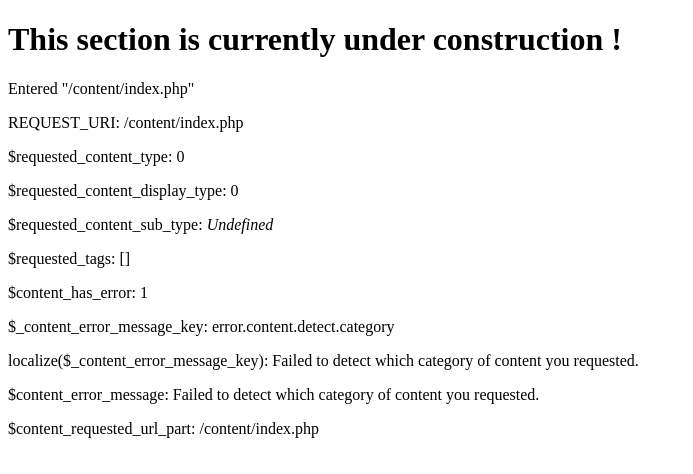
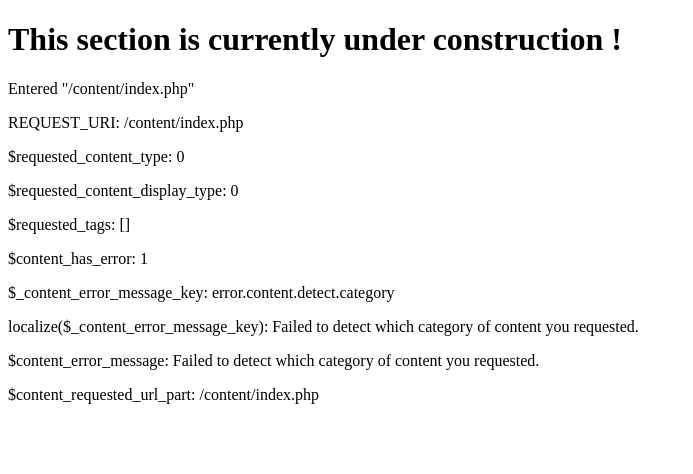
Before and after one commit to aziascreations/Web-NibblePoker, a PHP site: page /content/index.php in a window 1280 px wide. Shown: the top 474 px of the page, without its empty margins (0-693 px from the left). Run offline with PHP 8.4, Linux system fonts and the light colour scheme.

Commit message:
Removed leftovers Update content.php and index.php

```diff
--- a/commons/content.php
+++ b/commons/content.php
@@ -18,27 +18,11 @@ abstract class ContentDisplayType {
     const ARTICLE = 2;
     const APPLICATION = 3;
 }
-/*abstract class ContentSubType {
-	const NONE = CONTENT_NONE;
-    const PUREBASIC = 1;
-    const PYTHON = 2;
-    const JAVA = 3;
-    const OTHER_LANGUAGE = 4;
-    const APPLICATION = 5;
-    const TOOL = 6;
-    const TUTORIAL = 7;
-    const IOT = 8;
-    const EXPERIMENTS = 9;
-    const HAM = 10;
-    const ALL = 11;
-    const DOCKER = 11;
-}*/
 
 // Preparing default variables.
 $requested_content_type = ContentType::NONE;
 $requested_content_display_type = ContentDisplayType::NONE;
 $requested_tags = array();
-//$requested_content_sub_type = ContentSubType::NONE;
 $content_has_error = false;
 $_content_error_message_key = "error.content.none";
 $content_error_message = "";
@@ -75,30 +59,21 @@ if($requested_content_type == ContentType::BLOG) {
 
 	if(str_starts_with($content_requested_url_part, "/applications/")) {
 		$requested_tags[] = "application";
-		//$requested_content_sub_type = ContentSubType::APPLICATION;
 	} elseif(str_starts_with($content_requested_url_part, "/tutorials/")) {
 		$requested_tags[] = "tutorial";
-		//$requested_content_sub_type = ContentSubType::TUTORIAL;
 	} elseif(str_starts_with($content_requested_url_part, "/tools/")) {
 		$requested_tags[] = "tool";
-		//$requested_content_sub_type = ContentSubType::TOOL;
 	} elseif(str_starts_with($content_requested_url_part, "/purebasic/")) {
 		$requested_tags[] = "purebasic";
-		//$requested_content_sub_type = ContentSubType::PUREBASIC;
 	} elseif(str_starts_with($content_requested_url_part, "/python/")) {
 		$requested_tags[] = "python";
-		//$requested_content_sub_type = ContentSubType::PYTHON;
 	} elseif(str_starts_with($content_requested_url_part, "/java/")) {
 		$requested_tags[] = "java";
-		//$requested_content_sub_type = ContentSubType::JAVA;
 	} elseif(str_starts_with($content_requested_url_part, "/others/")) {
 		$requested_tags[] = "miscellaneous";
-		//$requested_content_sub_type = ContentSubType::OTHER_LANGUAGE;
 	} elseif(str_starts_with($content_requested_url_part, "/docker/")) {
 		$requested_tags[] = "docker";
-		//$requested_content_sub_type = ContentSubType::DOCKER;
 	} else {
-		//$requested_content_sub_type = ContentSubType::ALL;
 		$content_has_error = true;
 		$_content_error_message_key = "error.content.detect.subtype";
 		goto content_end;
@@ -110,15 +85,11 @@ if($requested_content_type == ContentType::BLOG) {
 
 	if(str_starts_with($content_requested_url_part, "/iot/")) {
 		$requested_tags[] = "iot";
-		$requested_content_sub_type = ContentSubType::IOT;
 	} elseif(str_starts_with($content_requested_url_part, "/experiments/")) {
 		$requested_tags[] = "experiment";
-		$requested_content_sub_type = ContentSubType::EXPERIMENTS;
 	} elseif(str_starts_with($content_requested_url_part, "/ham/")) {
 		$requested_tags[] = "ham";
-		$requested_content_sub_type = ContentSubType::HAM;
 	} else {
-		//$requested_content_sub_type = ContentSubType::ALL;
 		$content_has_error = true;
 		$_content_error_message_key = "error.content.detect.subtype";
 		goto content_end;
@@ -132,7 +103,6 @@ if($requested_content_display_type == ContentDisplayType::NONE) {
 	goto content_end;
 }
 
-//if($requested_content_type != ContentType::BLOG && $requested_content_sub_type == ContentSubType::NONE) {
 if(count($requested_tags) == 0) {
 	// Failed to detect the subtype of content requested when not a blog post.
 	$content_has_error = true;
--- a/content/index.php
+++ b/content/index.php
@@ -17,7 +17,6 @@
 	<p>REQUEST_URI: <?php echo($_SERVER['REQUEST_URI']); ?></p>
 	<p>$requested_content_type: <?php echo($requested_content_type); ?></p>
 	<p>$requested_content_display_type: <?php echo($requested_content_display_type); ?></p>
-	<p>$requested_content_sub_type: <i>Undefined</i></p>
 	<p>$requested_tags: [<?php echo(implode(", ", $requested_tags)); ?>]</p>
 	<p>$content_has_error: <?php echo($content_has_error); ?></p>
 	<p>$_content_error_message_key: <?php echo($_content_error_message_key); ?></p>
```
